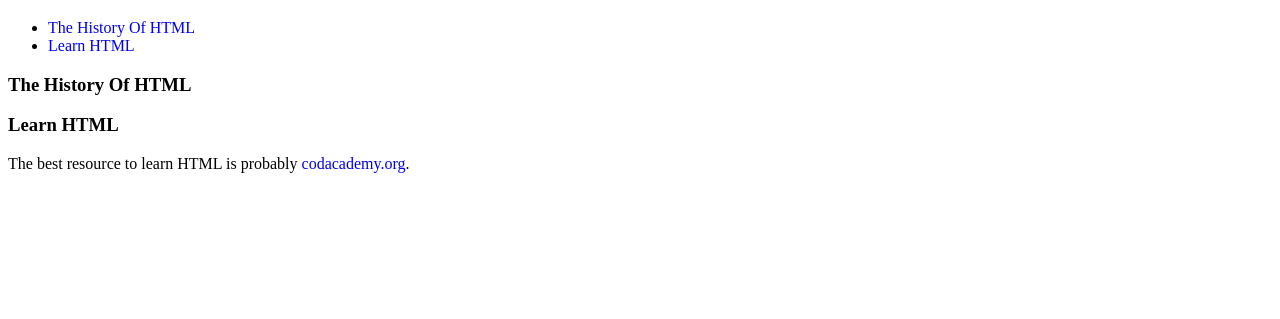
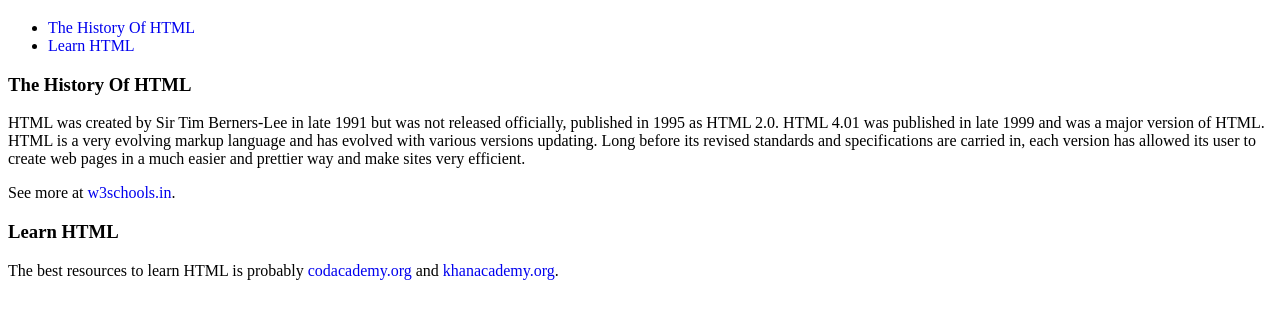
Before and after one commit to allen546/allen546.github.io, a plain HTML site: page html-learning/index.html in a window 1280 px wide. Shown: the part 61-380 px from the top of the page. Drawn offline with Linux system fonts and the light colour scheme; files that its build step writes are made by us from their sources.

Commit message:
learn-html

```diff
--- a/html-learning/index.html
+++ b/html-learning/index.html
@@ -19,10 +19,14 @@
             </div>
             <div id="history">
                 <h3><a name="#history">The History Of HTML</a></h3>
+                <p>HTML was created by Sir Tim Berners-Lee in late 1991 but was not released officially, <wbr />published in 1995 as HTML 2.0. HTML 4.01 was published in late 1999 <wbr />
+                and was a major version of HTML. HTML is a very evolving markup language and has evolved with <wbr />various versions updating. Long before its revised standards and <wbr />
+                specifications are carried in, each version has allowed its user to create web pages in a much <wbr />easier and prettier way and make sites very efficient.</p>
+                <p class="reference">See more at <a href="https://www.w3schools.in/html-tutorial/history">w3schools.in</a>.</p>
             </div>
             <div id="learn">
                 <h3><a name="#history">Learn HTML</a></h3>
-                <p>The best resource to learn HTML is probably <a href="https://codacademy.org">codacademy.org</a>.</p>
+                <p>The best resources to learn HTML is probably <a href="https://codacademy.org">codacademy.org</a> and <a href="https://khanacadey.org">khanacademy.org</a>.</p>
             </div>
         </div>
     </body>
```
